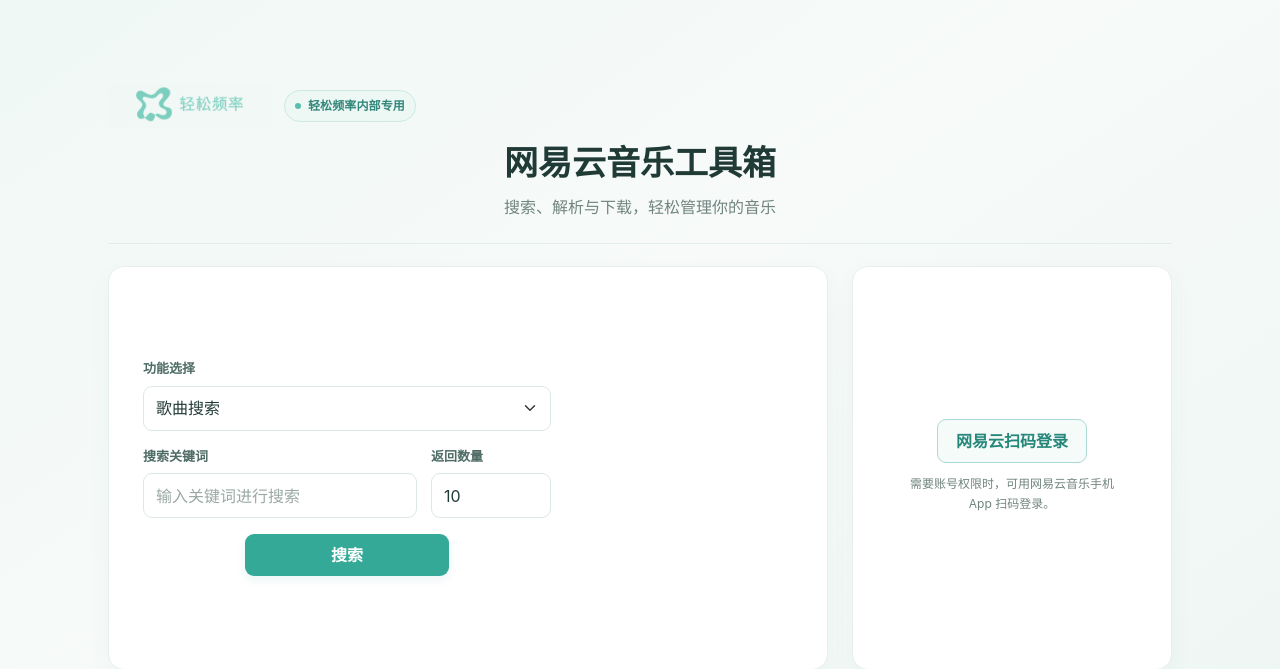
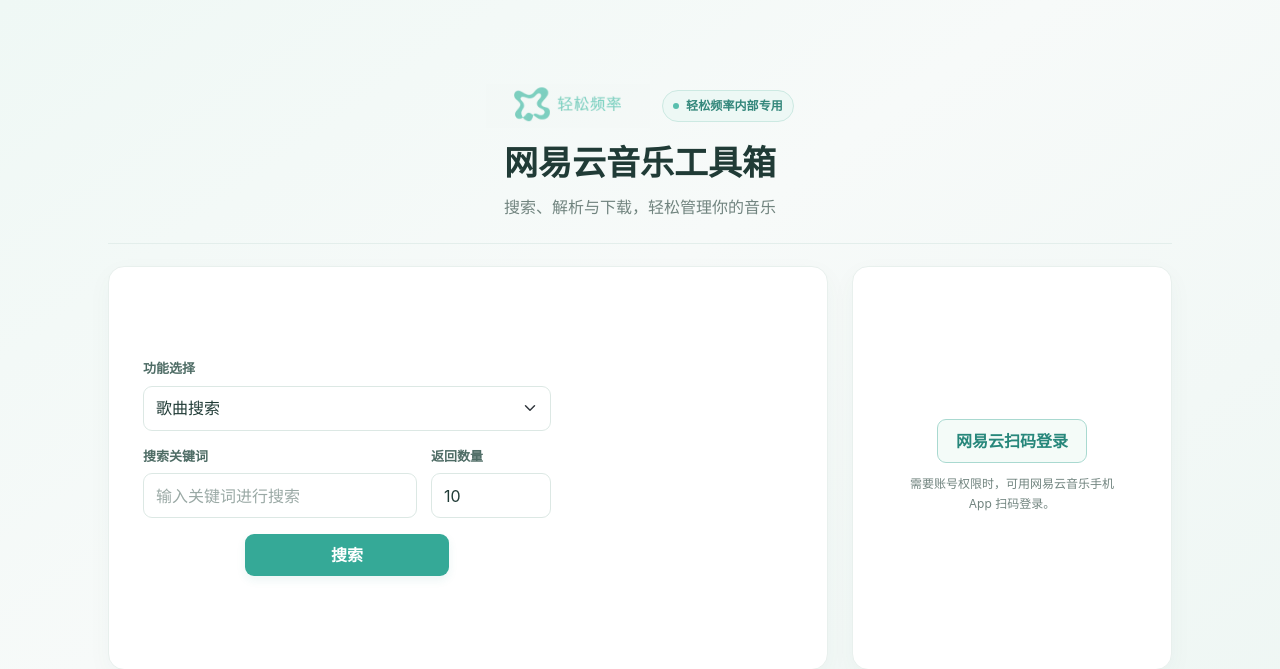
Before and after one commit to zhenghanzhu2/netease-music-toolbox, a Flask app: page / in a window 1280 px wide. Shown: the top 669 px of the page. Run offline with Flask 3, Linux system fonts and the light colour scheme; some libraries are stand-ins or nearby versions.

Commit message:
Center logo lockup above toolbox title

```diff
--- a/templates/index.html
+++ b/templates/index.html
@@ -29,7 +29,7 @@
             grid-template-rows:auto auto; gap:14px; margin:0!important; padding:0 0 22px;
             min-height:0; border-bottom:1px solid #e3eeeb;
         }
-        .brand-left { grid-column:1; grid-row:1; display:flex; align-items:center; justify-self:start; gap:12px; min-width:0; }
+        .brand-left { grid-column:1; grid-row:1; display:flex; align-items:center; justify-self:center; gap:12px; min-width:0; }
         .brand-logo-frame {
             flex:0 0 auto; width:164px; overflow:hidden; border-radius:0;
             background:transparent; border:0; box-shadow:none;
```
